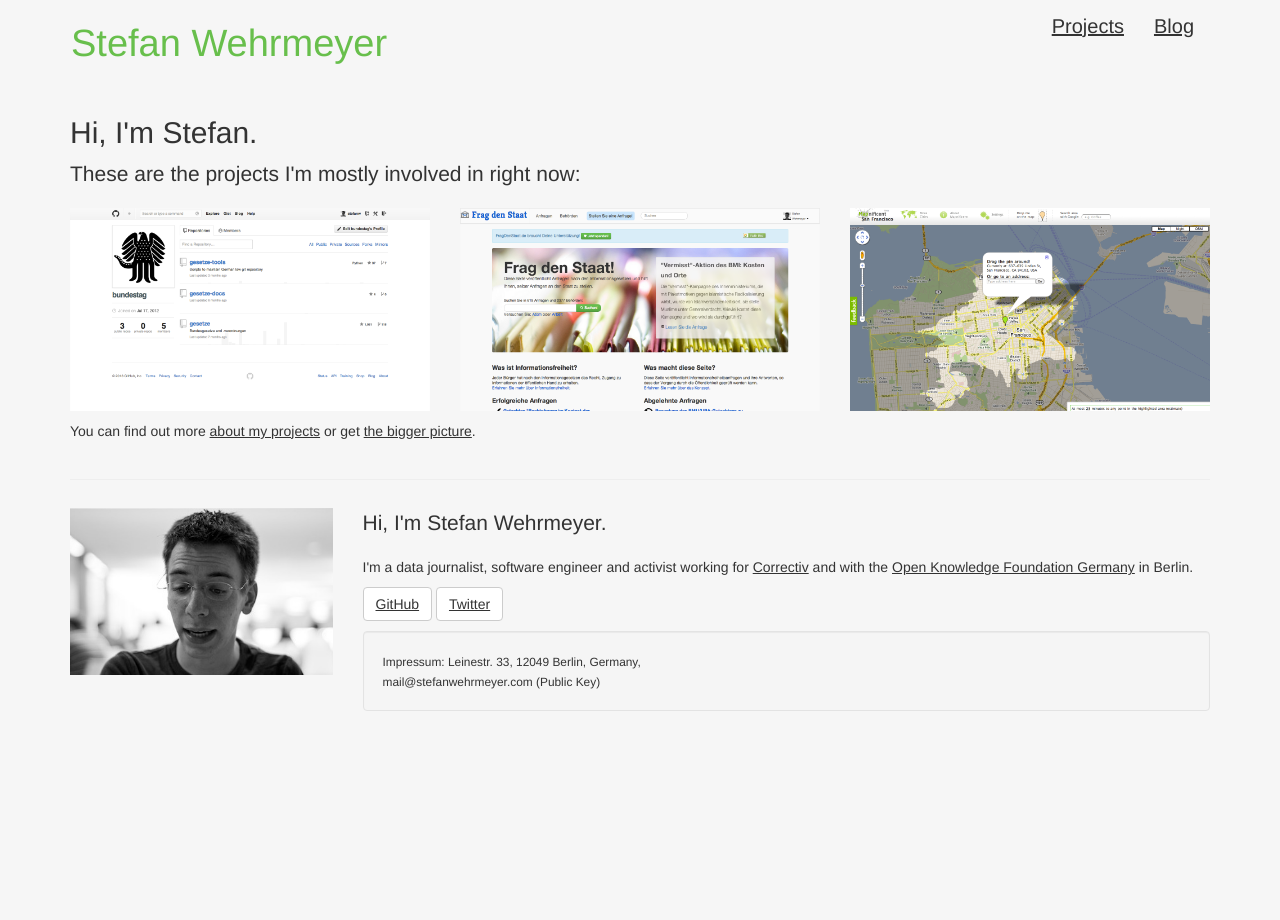
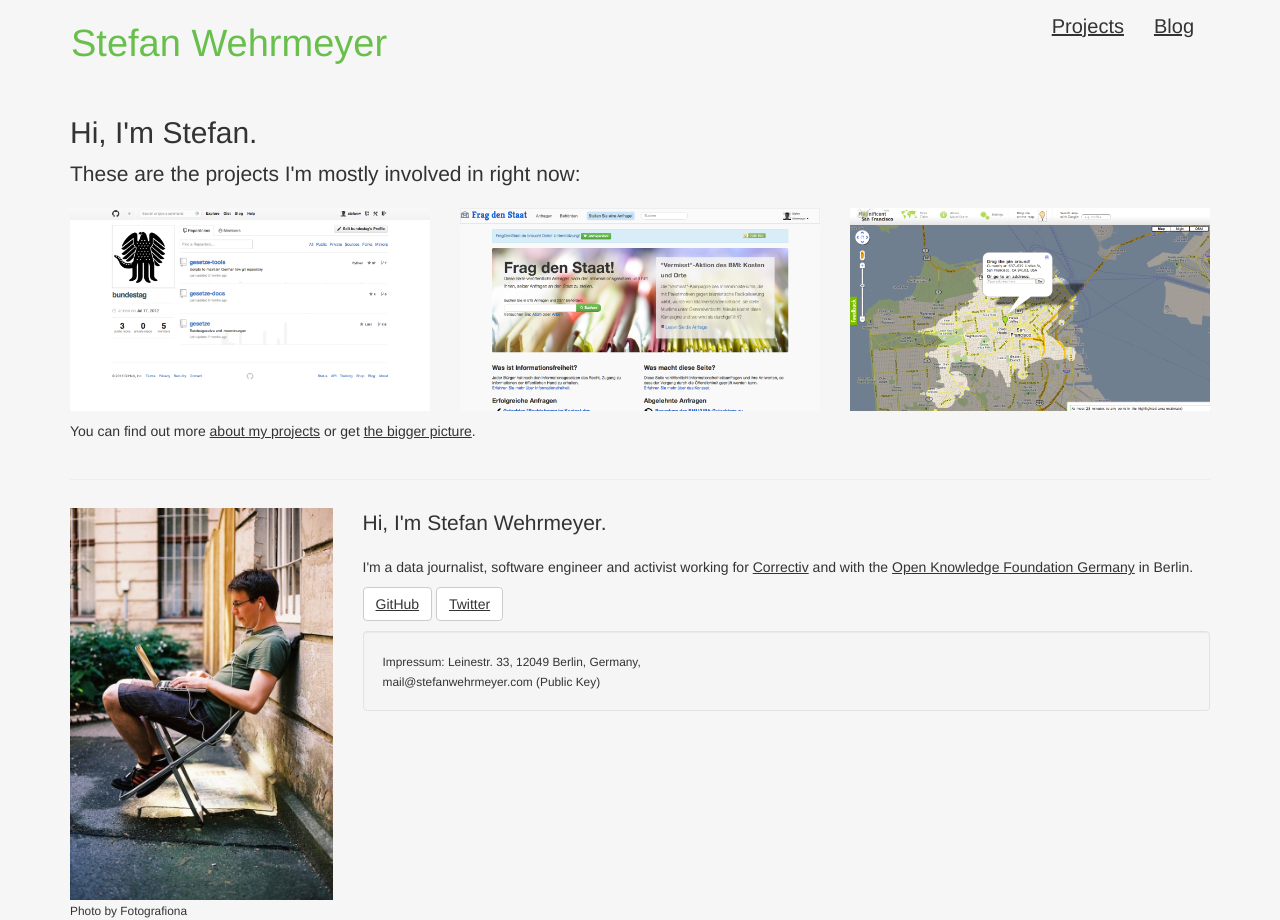
Before and after one commit to stefanw/stefanwehrmeyer.com, a Jekyll site: the page built from index.html, in a window 1280 px wide. Built offline with Jekyll 4.4.1, drawn with Linux system fonts in a browser that asks for light colours; nearby versions of some CDN libraries; library files that are not in the unit come from our copies.

Commit message:
Replace image

```diff
--- a/_layouts/base.html
+++ b/_layouts/base.html
@@ -39,6 +39,7 @@
                 <div class="row">
                     <div class="col-md-4 col-lg-3">
                         <img class="img-responsive photo" src="{{ site.baseurl }}img/stefan_wehrmeyer.jpg" alt="Stefan Wehrmeyer"/>
+                        <small>Photo by <a href="http://arduina.net/">Fotografiona</a></small>
                     </div>
                     <div class="col-md-8 col-lg-9">
                         <p class="lead">
```
Also changed, not shown: img/stefan_wehrmeyer.jpg.
